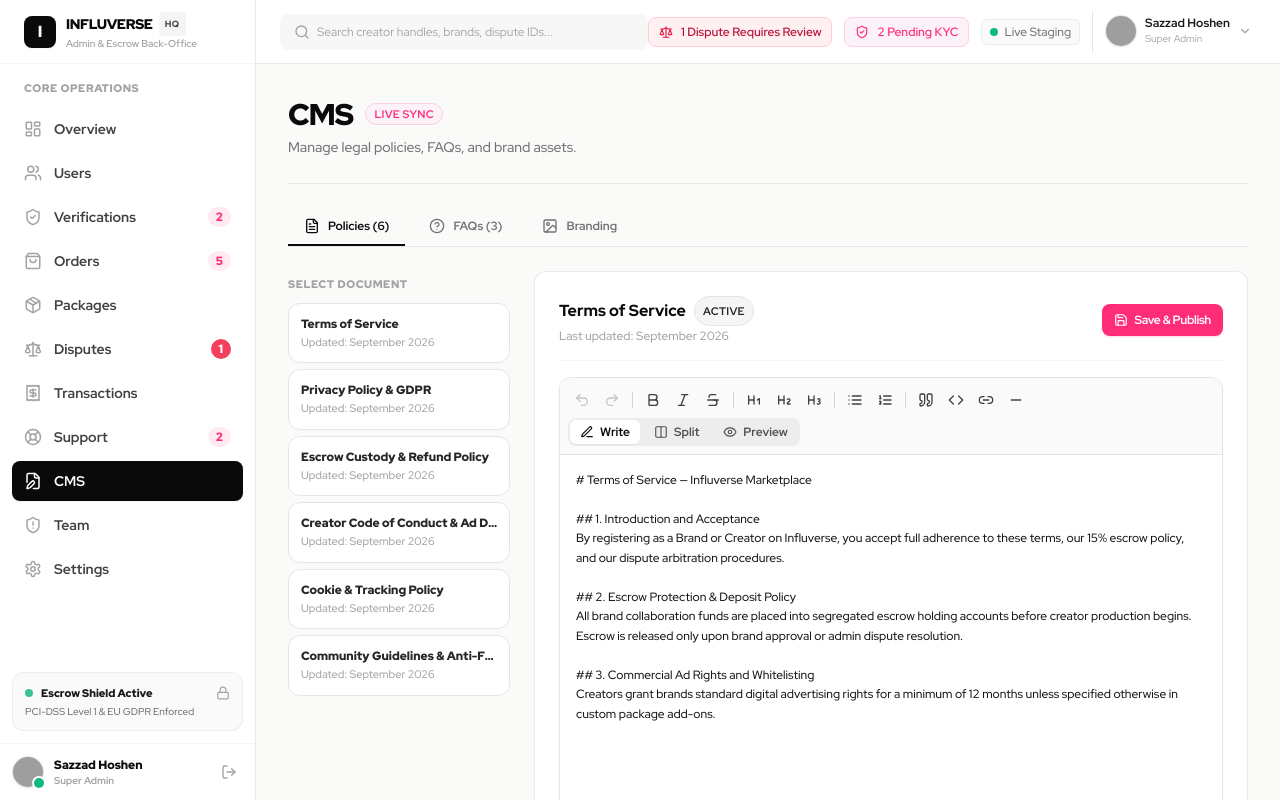
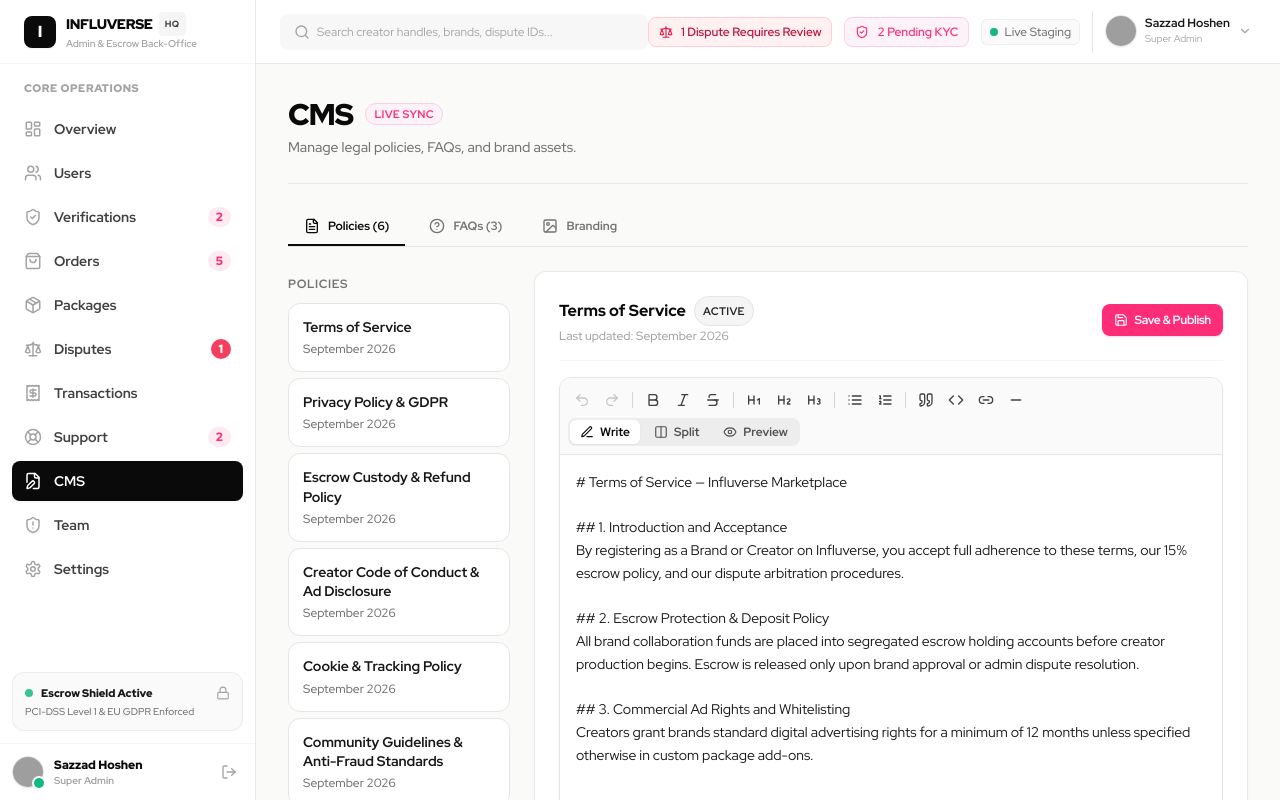
Before and after one commit to BeingSazzad/Influencer-Dashboard, a React (Vite) app: page /cms in a window 1280 px wide. Shown: the top 800 px of the page. Built offline with nearby package versions, Linux system fonts and the light colour scheme; grey boxes are pictures that could not be loaded; a web font is replaced by a local one.

Commit message:
style(cms): apply standard text size and remove all version numbers

```diff
--- a/src/components/ui/RichTextEditor.tsx
+++ b/src/components/ui/RichTextEditor.tsx
@@ -217,7 +217,7 @@ export const RichTextEditor: React.FC<RichTextEditorProps> = ({
         elements.push(
           <blockquote
             key={index}
-            className="border-l-4 border-brand-pink/70 pl-3.5 py-1 text-xs italic text-neutral-700 bg-pink-50/40 rounded-r-lg my-2 font-medium"
+            className="border-l-4 border-brand-pink/70 pl-3.5 py-1.5 text-sm italic text-neutral-700 bg-pink-50/40 rounded-r-lg my-2 font-medium"
           >
             {line.replace('> ', '')}
           </blockquote>
@@ -227,7 +227,7 @@ export const RichTextEditor: React.FC<RichTextEditorProps> = ({
         elements.push(
           <li
             key={index}
-            className="text-xs text-neutral-700 list-disc ml-5 my-0.5 leading-relaxed"
+            className="text-sm text-neutral-800 list-disc ml-5 my-1 leading-relaxed"
           >
             {formatInline(line.trim().replace(/^[-*]\s+/, ''))}
           </li>
@@ -237,7 +237,7 @@ export const RichTextEditor: React.FC<RichTextEditorProps> = ({
         elements.push(
           <li
             key={index}
-            className="text-xs text-neutral-700 list-decimal ml-5 my-0.5 leading-relaxed"
+            className="text-sm text-neutral-800 list-decimal ml-5 my-1 leading-relaxed"
           >
             {formatInline(line.trim().replace(/^\d+\.\s+/, ''))}
           </li>
@@ -251,7 +251,7 @@ export const RichTextEditor: React.FC<RichTextEditorProps> = ({
       } else {
         // Normal paragraph
         elements.push(
-          <p key={index} className="text-xs text-neutral-800 leading-relaxed my-1">
+          <p key={index} className="text-sm text-neutral-800 leading-relaxed my-2">
             {formatInline(line)}
           </p>
         );
@@ -505,7 +505,7 @@ export const RichTextEditor: React.FC<RichTextEditorProps> = ({
               onChange={(e) => updateContent(e.target.value)}
               placeholder={placeholder}
               style={{ minHeight }}
-              className="w-full h-full p-4 font-sans text-xs text-neutral-900 bg-white outline-none resize-y leading-relaxed font-medium placeholder:text-neutral-400 focus:bg-neutral-50/20"
+              className="w-full h-full p-4 font-sans text-sm text-neutral-900 bg-white outline-none resize-y leading-relaxed font-normal placeholder:text-neutral-400 focus:bg-neutral-50/20"
             />
           </div>
         )}
--- a/src/pages/dashboard/CmsPage.tsx
+++ b/src/pages/dashboard/CmsPage.tsx
@@ -211,29 +211,29 @@ export const CmsPage: React.FC = () => {
           <div className="grid grid-cols-1 lg:grid-cols-4 gap-6">
             {/* Left selector */}
             <div className="space-y-2">
-              <span className="text-[11px] uppercase font-black text-neutral-400 tracking-wider">
-                Select Document
+              <span className="text-xs uppercase font-bold text-neutral-500 tracking-wider">
+                Policies
               </span>
               <div className="space-y-1.5">
                 {legalDocs.map((doc) => (
                   <button
                     key={doc.id}
                     onClick={() => handleSelectSlug(doc.slug)}
-                    className={`w-full p-3 rounded-xl border text-left transition-all ${
+                    className={`w-full p-3.5 rounded-xl border text-left transition-all ${
                       selectedLegalSlug === doc.slug
-                        ? 'border-brand-black bg-brand-black text-white font-extrabold shadow-sm'
-                        : 'border-neutral-200 bg-white text-neutral-800 font-bold hover:bg-neutral-50'
+                        ? 'border-brand-black bg-brand-black text-white shadow-sm'
+                        : 'border-neutral-200 bg-white text-neutral-900 hover:bg-neutral-50'
                     }`}
                   >
-                    <div className="text-xs font-black truncate">{doc.title}</div>
+                    <div className="text-sm font-bold leading-snug">{doc.title}</div>
                     <div
-                      className={`text-[11px] mt-0.5 font-medium ${
+                      className={`text-xs mt-1 font-medium ${
                         selectedLegalSlug === doc.slug
                           ? 'text-neutral-300'
-                          : 'text-neutral-400'
+                          : 'text-neutral-500'
                       }`}
                     >
-                      Updated: {doc.lastModified}
+                      {doc.lastModified}
                     </div>
                   </button>
                 ))}
```
